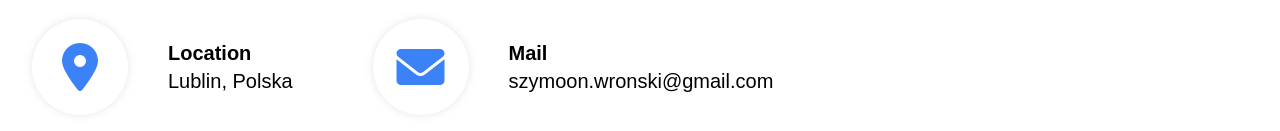
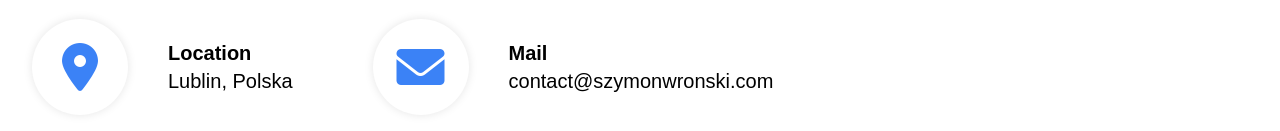
Before and after one commit to szymoonwronski/Portfolio, a React (Vite) app: page / in a window 1280 px wide. Shown: the part 2806-2937 px from the top of the page. Built offline with nearby package versions, Linux system fonts and the light colour scheme.

Commit message:
change email

```diff
--- a/src/components/ContactSegment.jsx
+++ b/src/components/ContactSegment.jsx
@@ -24,7 +24,7 @@ const ContactSegment = () => {
                         </div>
                         <div className="text-lg sm:text-xl text-center xs:text-left">
                             <span className="block font-bold">Mail</span>
-                            <span className="hover:text-blue-500"><a href="mailto:szymoon.wronski@gmail.com">szymoon.wronski@gmail.com</a></span>
+                            <span className="hover:text-blue-500"><a href="mailto:contact@szymonwronski.com">contact@szymonwronski.com</a></span>
                         </div>
                     </div>
                 </div>
```
